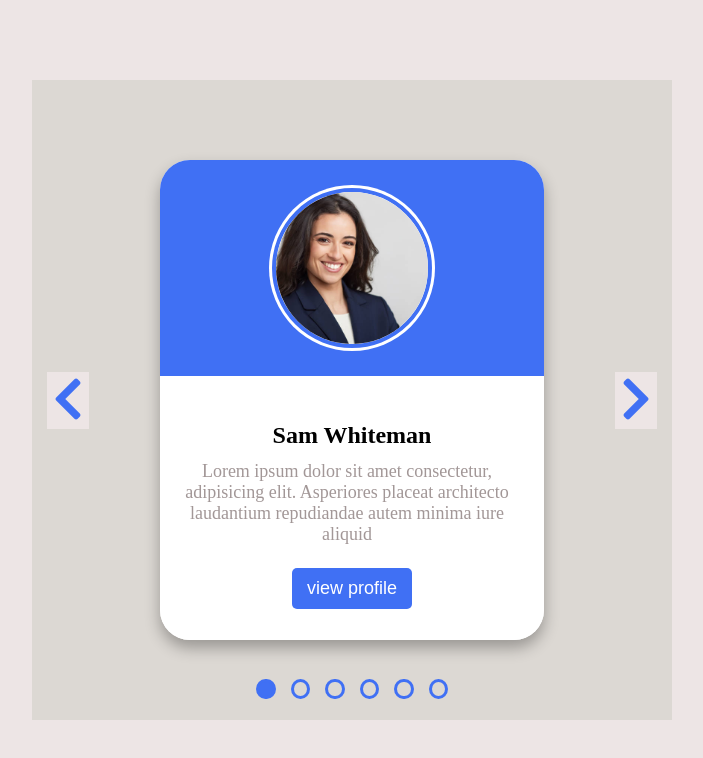
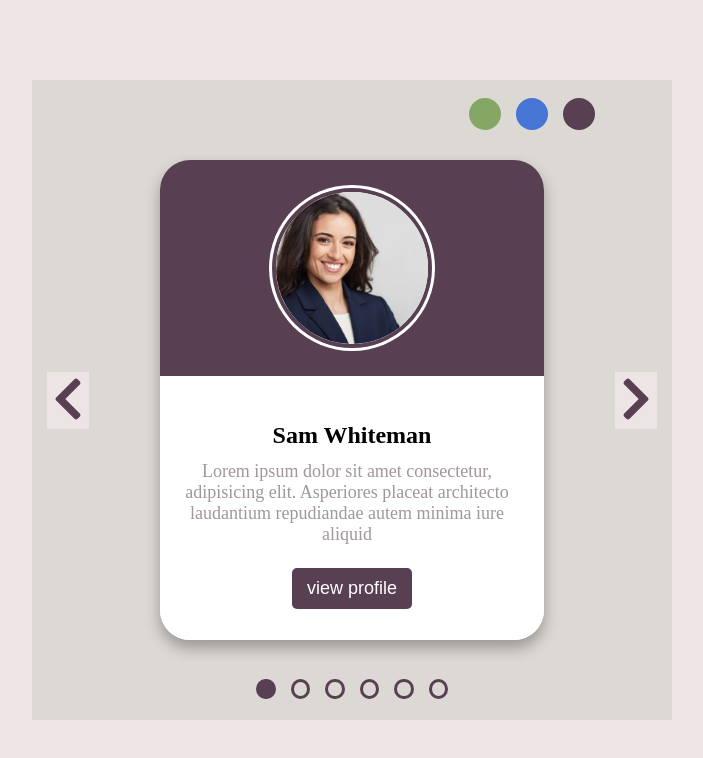
Before and after one commit to KhurshidSunny/JavaScript-Projects, a plain HTML site: page profile slider/index.html in a window 1280 px wide. Shown: the whole page, without its empty margins (288-991 px from the left). Drawn offline with Linux system fonts and the light colour scheme.

Commit message:
implemented the color selector for changing the color of the whole card container dynamically

```diff
--- a/profile slider/index.html
+++ b/profile slider/index.html
@@ -128,6 +128,11 @@
         </button>
 
         <div class="dot-container"></div>
+        <div class="color-container">
+          <div class="color" data-color="0"></div>
+          <div class="color" data-color="1"></div>
+          <div class="color" data-color="2"></div>
+        </div>
       </div>
     </section>
     <script src="script.js"></script>
--- a/profile slider/script.js
+++ b/profile slider/script.js
@@ -82,3 +82,29 @@ window.addEventListener("keyup", function (e) {
   if (e.key == "ArrowRight") nextSlide();
   e.key == "ArrowLeft" && prevSlide();
 });
+
+// changing the card color dynamically
+const colorContainer = document.querySelector(".color-container");
+
+const colorSelector = document.querySelectorAll(".color");
+colorSelector[0].style.backgroundColor = "#84a765";
+colorSelector[1].style.backgroundColor = "#4675d3";
+colorSelector[2].style.backgroundColor = "#583f52";
+
+colorContainer.addEventListener("click", function (e) {
+  if (e.target.classList.contains("color")) {
+    const { color } = e.target.dataset;
+
+    if (color == 0) {
+      sliderContainer.style.setProperty("--primary-color", "#84a765");
+    }
+
+    if (color == 1) {
+      sliderContainer.style.setProperty("--primary-color", "#4675d3");
+    }
+
+    if (color == 2) {
+      sliderContainer.style.setProperty("--primary-color", "#583f52");
+    }
+  }
+});
--- a/profile slider/style.css
+++ b/profile slider/style.css
@@ -1,5 +1,7 @@
 :root {
-  --primary-color: #4070f4;
+  --primary-color: #84a765;
+  --primary-color: #4675d3;
+  --primary-color: #583f52;
   --color-white: #fff;
   --font-color: rgb(162, 151, 151);
   --body-color: rgb(237, 229, 229);
@@ -156,6 +158,28 @@ body {
   background-color: var(--primary-color);
 }
 
+/* color container style  */
+.color-container {
+  width: 15rem;
+  height: 3rem;
+  display: flex;
+  justify-content: center;
+  align-items: center;
+  gap: 15px;
+  position: absolute;
+  top: 10px;
+  right: 20px;
+}
+
+.color {
+  width: 2rem;
+  height: 2rem;
+  border: 2px solid var(--primary-color);
+  border-radius: 50%;
+  cursor: pointer;
+  border: none;
+}
+
 .hidden {
   display: none;
 }
```
